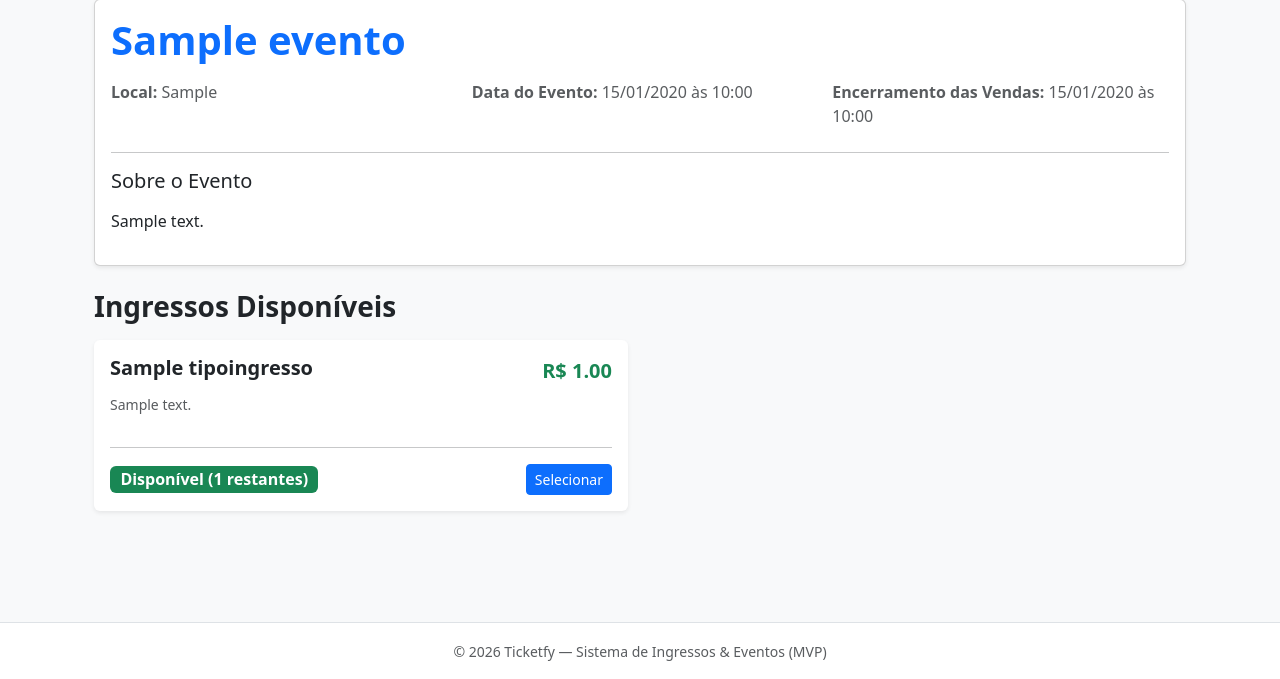
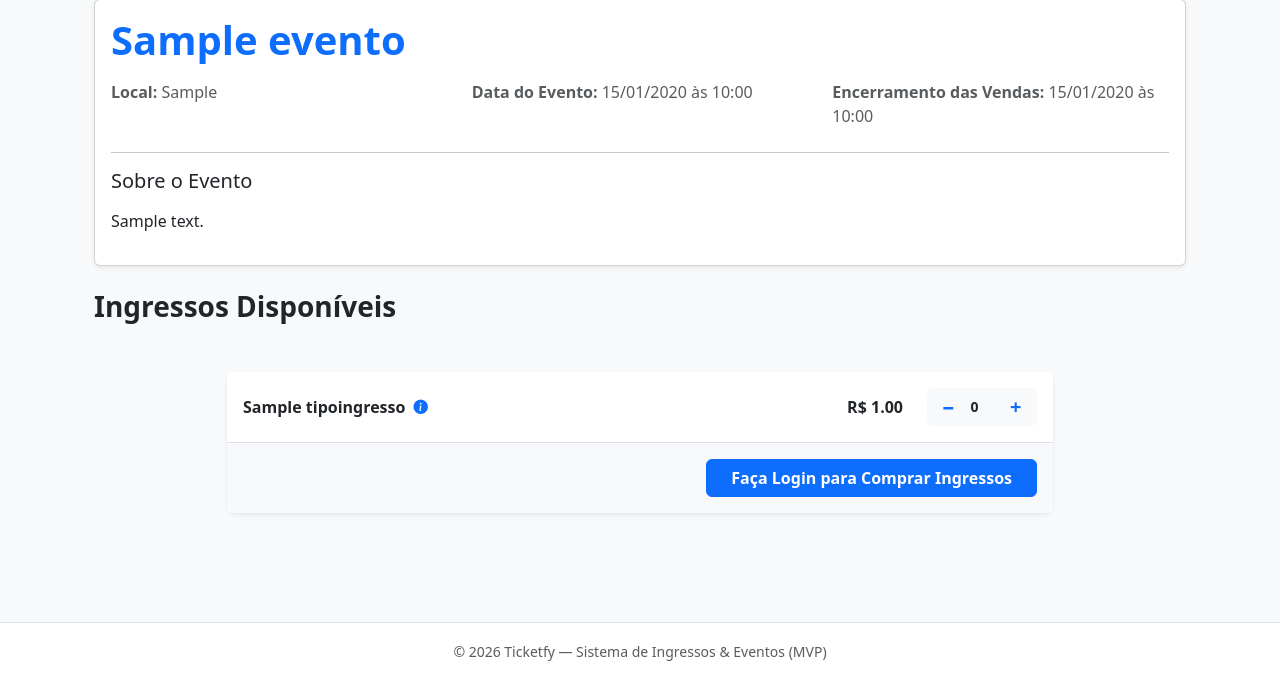
Before and after one commit to heloabrantessb/sistema-ingressos, a Django app: page /1/ in a window 1280 px wide. Shown: the part 121-800 px from the top of the page. Run offline with Django 5.2, Linux system fonts and the light colour scheme; tables that the repository leaves empty hold one stand-in row (values such as "Sample post").

Commit message:
feat: reformula a página de detalhes do evento com seleção de ingressos e ajusta a lógica de visibilidade dos eventos

```diff
--- a/eventos/models.py
+++ b/eventos/models.py
@@ -25,6 +25,14 @@ class Evento(models.Model):
         if tipo_ingressos.exists():
             return tipo_ingressos.aggregate(models.Min('preco'))['preco__min']
         return None
+
+    def ingressos_disponiveis(self):
+        tipo_ingressos = TipoIngresso.objects.filter(evento=self.id)
+        soma = tipo_ingressos.aggregate(models.Sum('estoque'))['estoque__sum']
+        if soma is None:
+            return 0
+        return soma
+
 
 class TipoIngresso(models.Model):
     evento = models.ForeignKey(Evento, on_delete=models.CASCADE)
--- a/eventos/templates/eventos/detalhes_evento.html
+++ b/eventos/templates/eventos/detalhes_evento.html
@@ -29,59 +29,122 @@
 
     <!-- Seção de Ingressos -->
     <h3 class="mb-3 fw-bold">Ingressos Disponíveis</h3>
+    <div class="container my-5" style="max-width: 850px;">
+        <div class="card border-0 shadow-sm rounded-3">
+            <div class="card-body p-0">
+                <form method="post">
+                    {% csrf_token %}
 
-    <div class="row">
-        {% for ingresso in tipos_ingresso %}
-            {% if ingresso.evento.id == evento.id %}
-                <div class="col-md-6 mb-3">
-                    <div class="card h-100 shadow-sm border-0 {% if ingresso.estoque == 0 %}bg-light{% endif %}">
-                        <div class="card-body d-flex flex-column justify-content-between">
-                            <div>
-                                <div class="d-flex justify-content-between align-items-start mb-2">
-                                    <h4 class="card-title h5 mb-0 fw-bold">{{ ingresso.nome }}</h4>
-                                    <span class="fs-5 fw-bold text-success">
-                                        R$ {{ ingresso.preco }}
-                                    </span>
+                    <div class="list-group list-group-flush">
+                        {% for tipo in tipos_ingresso %}
+                        <div
+                            class="list-group-item d-flex align-items-center justify-content-between p-3 border-bottom-light">
+
+                            <!-- Nome do Tipo de Ingresso + Ícone de Informação -->
+                            <div class="d-flex align-items-center gap-2">
+                                <span class="fw-bold text-dark">{{ tipo.nome }}</span>
+                                {% if tipo.descricao %}
+                                <i class="bi bi-info-circle-fill text-primary"
+                                    style="font-size: 0.9rem; cursor: pointer;" data-bs-toggle="tooltip"
+                                    data-bs-placement="top" title="{{ tipo.descricao }}"></i>
+                                {% endif %}
                             </div>
 
-                            <p class="text-muted small mb-3">
-                                {{ ingresso.descricao }}
-                            </p>
+                            <!-- Preço e Seletor de Quantidade -->
+                            <div class="d-flex align-items-center gap-4">
+                                <!-- Preço -->
+                                <span class="fw-bold text-dark fs-6">
+                                    R$ {{ tipo.preco|floatformat:2 }}
+                                </span>
+
+                                {% if tipo.estoque > 0 %}
+                                <div class="d-flex align-items-center rounded bg-light p-1"
+                                    style="width: 110px; height: 38px;">
+                                    <button type="button"
+                                        class="btn btn-sm btn-link text-primary text-decoration-none fw-bold w-100 p-0 fs-5 btn-minus"
+                                        onclick="alterarQuantidade('ingresso_{{ tipo.id }}', -1)">
+                                        −
+                                    </button>
+
+                                    <input type="number" id="ingresso_{{ tipo.id }}" name="ingressos[{{ tipo.id }}]"
+                                        value="0" min="0" max="{{ tipo.quantidade_disponivel|default:10 }}" readonly
+                                        class="form-control form-control-sm text-center border-0 bg-transparent fw-bold p-0 text-dark"
+                                        style="box-shadow: none;">
+
+                                    <button type="button"
+                                        class="btn btn-sm btn-link text-primary text-decoration-none fw-bold w-100 p-0 fs-5 btn-plus"
+                                        onclick="alterarQuantidade('ingresso_{{ tipo.id }}', 1)">
+                                        +
+                                    </button>
                                 </div>
 
-                        <div>
-                            <hr>
-                            <div class="d-flex justify-content-between align-items-center">
-                                <!-- Lógica de Estoque / Disponibilidade -->
-                                {% if ingresso.estoque > 0 %}
-                                    <span class="badge bg-success fs-6">
-                                        Disponível ({{ ingresso.estoque }} restantes)
-                                    </span>
-                                    <button type="button" class="btn btn-primary btn-sm">
-                                        Selecionar
-                                    </button>
                                 {% else %}
-                                    <span class="badge bg-danger fs-6">
+                                <span class="fw-bold text-danger fs-6 bg-light rounded p-1 border border-danger">
                                     Esgotado
                                 </span>
-                                    <button type="button" class="btn btn-secondary btn-sm" disabled>
-                                        Indisponível
-                                    </button>
                                 {% endif %}
+
                             </div>
+
                         </div>
-                    </div>
-                </div>
-            </div>
-            {% endif %}
                         {% empty %}
-            <div class="col-12">
-                <div class="alert alert-warning text-center" role="alert">
-                    Nenhum tipo de ingresso cadastrado para este evento até o momento.
-                </div>
+                        <div class="p-4 text-center text-muted">
+                            Nenhum ingresso disponível para este evento no momento.
                         </div>
                         {% endfor %}
                     </div>
 
+                    <!-- Botão de Ação no final da lista -->
+                    {% if tipos_ingresso %}
+                    <div class="p-3 bg-light border-top d-flex justify-content-end">
+                        {% if evento.ingressos_disponiveis > 0 %}
+                            {% if user.is_authenticated %}
+                            <a href=# class="btn btn-primary px-4 fw-bold">
+                                Comprar Ingressos
+                            </a>
+                            {% else %}
+                            <a href="{% url 'login' %}" class="btn btn-primary px-4 fw-bold">
+                                Faça Login para Comprar Ingressos
+                            </a>
+                            {% endif %}
+                        {% else %}
+                        <span class="fw-bold text-danger fs-6 bg-light rounded p-1 border border-danger">
+                            Ingressos Esgotados
+                        </span>
+                        {% endif %}
+                    </div>
+                    {% endif %}
+
+                </form>
+            </div>
+        </div>
+
     </div>
     {% endblock %}
+
+    {% block extra_js %}
+    <script>
+        // Função para incrementar/decrementar a quantidade de ingressos
+        function alterarQuantidade(inputId, delta) {
+            const input = document.getElementById(inputId);
+            let val = parseInt(input.value) || 0;
+            const min = parseInt(input.min) || 0;
+            const max = parseInt(input.max) || 99;
+
+            val += delta;
+
+            if (val >= min && val <= max) {
+                input.value = val;
+            }
+        }
+
+        // Inicializa os Tooltips do Bootstrap para o ícone (i)
+        document.addEventListener("DOMContentLoaded", function () {
+            const tooltipTriggerList = [].slice.call(document.querySelectorAll('[data-bs-toggle="tooltip"]'));
+            tooltipTriggerList.map(function (tooltipTriggerEl) {
+                return new bootstrap.Tooltip(tooltipTriggerEl);
+            });
+        });
+    </script>
+</div>
+{% endblock %}
--- a/eventos/templates/eventos/index.html
+++ b/eventos/templates/eventos/index.html
@@ -59,7 +59,7 @@
                 </div>
 
                 <a href="{% url 'detalhe_evento' evento.id %}" class="btn btn-primary w-100 fw-semibold">
-                    Garantir Ingresso <i class="bi bi-arrow-right ms-1"></i>
+                    Conferir detalhes <i class="bi bi-arrow-right ms-1"></i>
                 </a>
             </div>
         </div>
--- a/eventos/urls.py
+++ b/eventos/urls.py
@@ -5,5 +5,5 @@ from . import views
 urlpatterns = [
     path("", views.index, name="index"),
     path("<int:evento_id>/", views.detalhe_evento, name="detalhe_evento"),
-    path("<int:evento_id>/comprar/", views.comprar_ingresso, name="comprar_ingresso")
+    # path("<int:evento_id>/comprar/", views.comprar_ingresso, name="comprar_ingresso")
 ]
--- a/eventos/views.py
+++ b/eventos/views.py
@@ -8,7 +8,11 @@ def home(request):
     return redirect('index')
 
 def index(request):
-    eventos = Evento.objects.order_by('data_evento').filter(status='publicado')
+    if request.user.is_staff:
+        eventos = Evento.objects.order_by('data_evento')
+    else:
+        eventos = Evento.objects.order_by('data_evento').filter(status='publicado')
+
     return render(request, 'eventos/index.html', {'eventos': eventos})
 
 def detalhe_evento(request, evento_id):
@@ -20,14 +24,8 @@ def detalhe_evento(request, evento_id):
     }
     return render(request, 'eventos/detalhes_evento.html', context)
 
-@login_required
-def comprar_ingresso(request, evento_id):
-    evento = get_object_or_404(Evento, id=evento_id)
-    if evento.estoque > 0:
-        evento.estoque -= 1
-        evento.save()
-
-        ingresso = Ingresso(evento=evento, comprador=request.user)
-        ingresso.save()
-
-        return HttpResponse("Ingresso comprado com sucesso!")
+# @login_required
+# def iniciar_compra(request, evento_id):
+#     #se houver escolha de tipo de ingresso
+#         #verificar se está tudo certo
+#         #mandar para a página de
```
Lines whose indentation alone changed are shown as unchanged.
